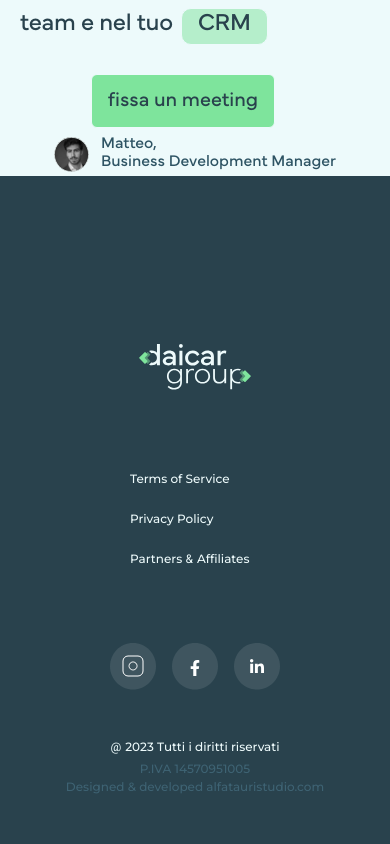
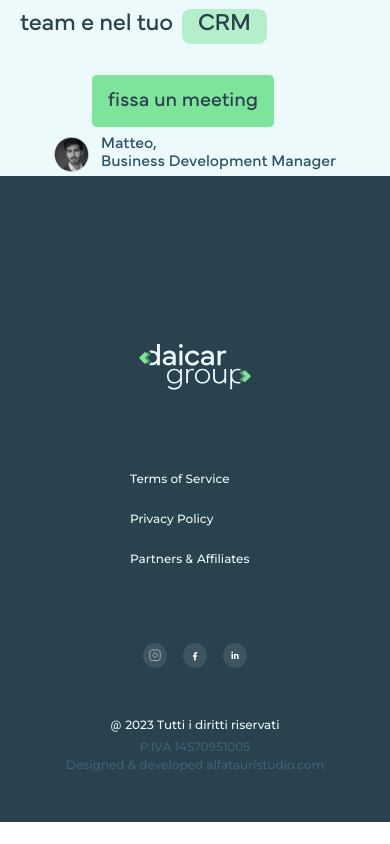
Before and after one commit to neharadialcode/daicar-group-animation, a React (Create React App) app: page / in a window 390 px wide. Shown: the part 7906-8750 px from the top of the page. After the commit the page ends 8728 px from the top, so only its background shows below. Built offline with nearby package versions, Linux system fonts and the light colour scheme.

Commit message:
updating footer code

```diff
--- a/src/assets/scss/media.scss
+++ b/src/assets/scss/media.scss
@@ -718,20 +718,10 @@
   .common_button {
     padding: 3px 8px;
   }
-  // .Calendly_button {
-  //   background: rgba(126, 228, 156, 0.5);
-  //   border: 1px solid #edfafb;
-  //   border-radius: 10px;
-  //   padding: 7px 33px;
-  //   font-weight: 500;
-  // }
   .meeting_man_img {
     width: 35px;
     height: 35px;
   }
-  // .lh_0 {
-  //   line-height: 7px !important;
-  // }
   .custom_content_padding {
     padding-top: 0px !important;
     padding-bottom: 0px !important;
@@ -739,9 +729,6 @@
   .common_gap {
     gap: 10px;
   }
-  // .meeting_top_space {
-  //   margin-top: 70px;
-  // }
   .margin_top {
     margin-top: 10px;
   }
@@ -826,6 +813,9 @@
     font-size: 16px !important;
     line-height: 112% !important;
   }
+  .social_links_parent a img {
+    max-width: 24px !important;
+  }
 }
 
 @media (max-width: 379.98px) {
--- a/src/components/Footer.jsx
+++ b/src/components/Footer.jsx
@@ -137,7 +137,7 @@ function Footer() {
             </div>
 
             <div className="col-12 col-sm-4 col-md-3">
-              <div className="d-flex justify-content-center mb-5 mb-sm-4 mb-md-0 gap-3 gap-lg-4">
+              <div className="d-flex justify-content-center mb-5 mb-sm-4 mb-md-0 gap-3 gap-lg-4 social_links_parent">
                 <a target="blank" href="https://www.instagram.com/">
                   <img className="svg" src={icon_1} alt="icon_1" />
                 </a>
```
